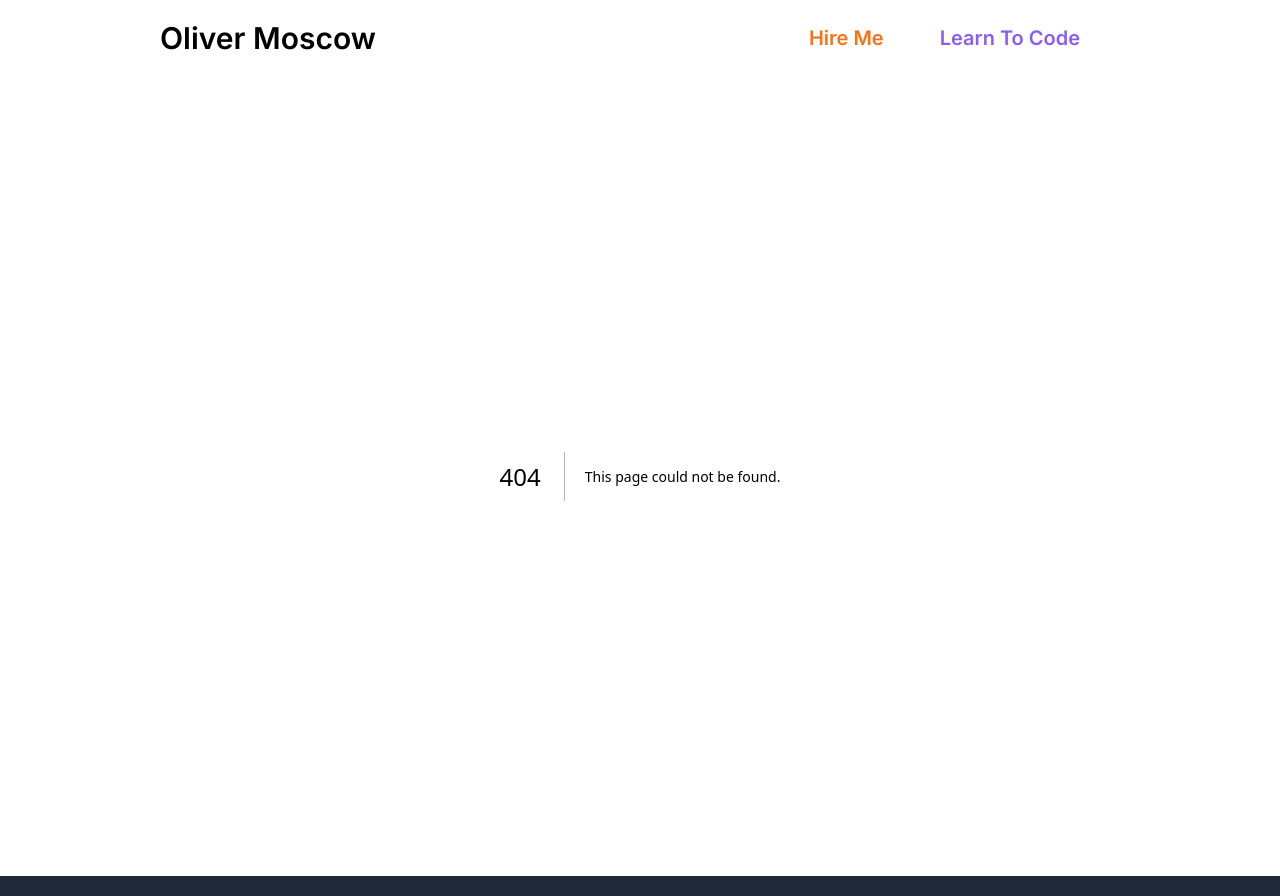
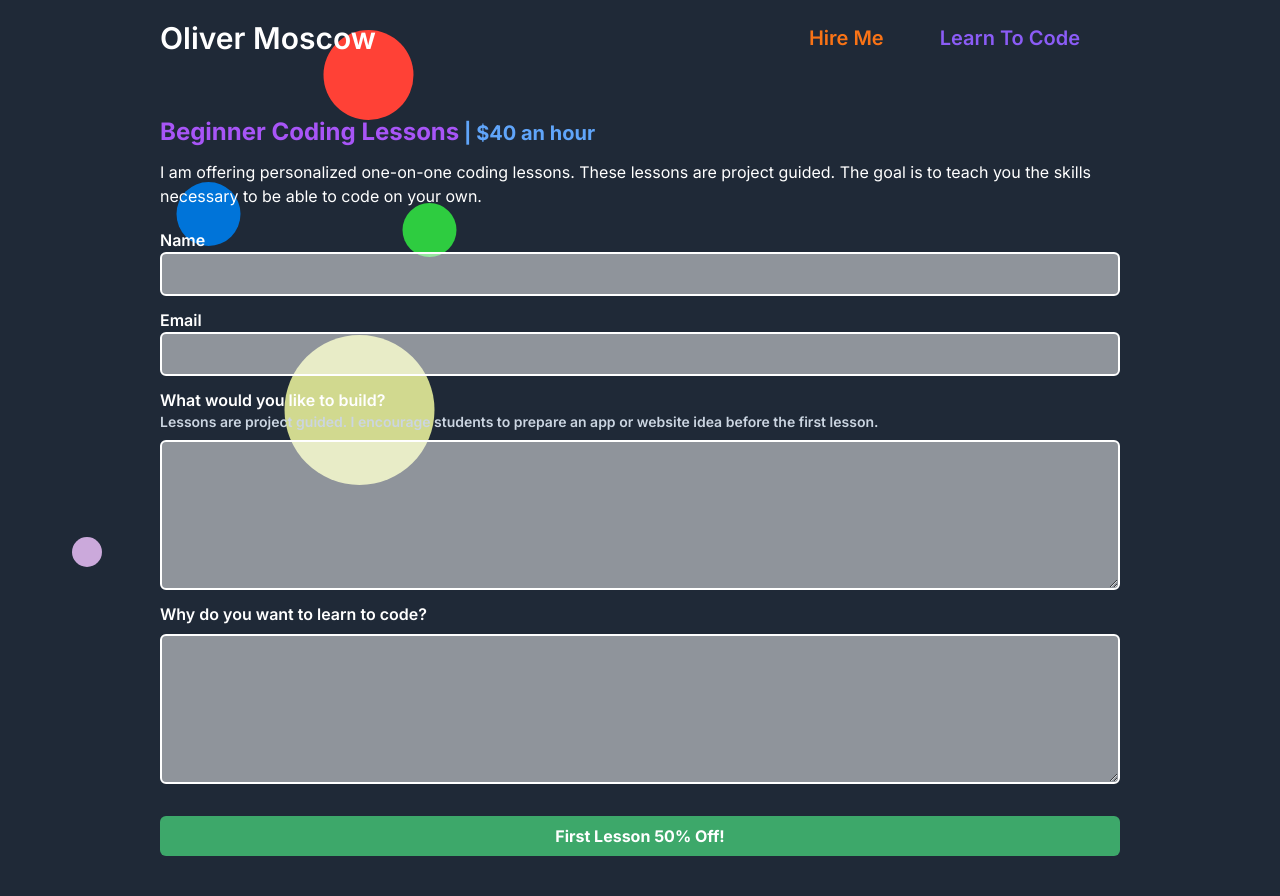
Before and after one commit to OliverMoscow/personal-website, a Next.js app: page /lessons in a window 1280 px wide. Before the commit this address had no page. Built offline with nearby package versions, Linux system fonts and the light colour scheme.

Commit message:
sendgrid

```diff
--- a/components/navbar-mobile.tsx
+++ b/components/navbar-mobile.tsx
@@ -59,7 +59,7 @@ export default function NavbarMobile(props: any) {
             Hire Me
           </a>
         </Link>
-        <Link legacyBehavior href="/hire">
+        <Link legacyBehavior href="/lessons">
           <a className="block px-3 py-2 text-2xl rounded-md text-base font-medium  focus:outline-none focus: focus:bg-gray-700 text-violet-500">
             Learn To Code
           </a>
--- a/components/navbar.tsx
+++ b/components/navbar.tsx
@@ -17,7 +17,7 @@ export default function Navbar(props: any) {
               </Link>
             </li>
             <li className="mr-6">
-              <Link href="/hire">
+              <Link href="/lessons">
                 <button className="text-xl px-4 py-2 font-semibold rounded-md hover:bg-gray-700 focus:outline-none focus:bg-gray-700 text-violet-500">
                   Learn To Code
                 </button>
--- a/package.json
+++ b/package.json
@@ -10,6 +10,7 @@
   },
   "dependencies": {
     "@next/font": "^13.1.1",
+    "@sendgrid/mail": "^7.7.0",
     "@types/node": "18.11.18",
     "@types/react": "18.0.26",
     "@types/react-dom": "18.0.10",
--- a/pages/api/hello.ts
+++ /dev/null
@@ -1,13 +0,0 @@
-// Next.js API route support: https://nextjs.org/docs/api-routes/introduction
-import type { NextApiRequest, NextApiResponse } from 'next'
-
-type Data = {
-  name: string
-}
-
-export default function handler(
-  req: NextApiRequest,
-  res: NextApiResponse<Data>
-) {
-  res.status(200).json({ name: 'John Doe' })
-}
--- /dev/null
+++ b/pages/api/sendgrid.ts
@@ -0,0 +1,34 @@
+import sendgrid from "@sendgrid/mail";
+import { NextApiRequest, NextApiResponse } from "next";
+
+//@ts-ignore
+sendgrid.setApiKey(process.env.SENDGRID_API_KEY);
+
+export default async function sendEmail(req: NextApiRequest, res: NextApiResponse) {
+  try {
+    const { email, subject, message } = req.body;
+    console.log(req.body);
+
+    if (!subject || !message) {
+      return res.status(400).json({ error: "Subject and message are required" });
+    }
+
+    const html = `<p>${message}</p>`;
+
+    await sendgrid.send({
+      to: email,
+      from: "omoscow15@gmail.com",
+      subject: subject,
+      html: html
+    });
+  } catch (error:any) {
+    if (error.response) {
+      console.log(error.response.body.errors);
+    } else {
+      console.log(error);
+    }
+    return res.status(error.statusCode || 500).json({ error: error.message });
+  }
+
+  return res.status(200).json({ message: "Email sent successfully" });
+}
--- a/pages/hire.tsx
+++ b/pages/hire.tsx
@@ -1,18 +1,42 @@
-import Head from "next/head";
-import Image from "next/image";
-import { Inter } from "@next/font/google";
-import styles from "../styles/Home.module.css";
-import Navbar from "../components/navbar";
+export default function Hire() {
+  const sendEmail = async (email: string, subject: string, message: string) => {
+    const res = await fetch('/api/sendgrid', {
+      method: 'POST',
+      headers: {
+        'Content-Type': 'application/json'
+      },
+      body: JSON.stringify({ email, subject, message })
+    });
+    if (res.status === 200) {
+      alert('Your message has been sent! I will get back to you as soon as possible.');
+    } else {
+      alert('Something went wrong. Please try again later.');
+    }
+  }
 
-type HomeProps = {};
+  const handleSubmit = (event: any) => {
+    event.preventDefault();
+    const email = event.target.email.value;
+    const subject = `Oliver got a personal job request from ${event.target.name.value}`;
+    const message = `Job Description: ${event.target.jobDescription.value} <br/> Budget: ${event.target.budget.value} <br/> Respond to ${email}`;
+    sendEmail("omoscow15@gmail.com", subject, message);
+  };
 
-const Hire: React.FC<HomeProps> = () => {
   return (
     <div>
-      <h1 className="text-2xl mt-10 mb-3 font-semibold text-pink-400">You can hire Me!</h1>
-      <p className="font-medium">Reach out at: omoscow15@gmail.com</p>
+      <h1 className="text-2xl mt-10 mb-3 font-semibold text-pink-400">You Can Hire Me!</h1>
+      <p>I build full-stack web and mobile aplications. Reach out for a custom quote!</p>
+      <form className="flex flex-col font-semibold text-blue-700 py-5" onSubmit={handleSubmit}>
+        <label className="text-white">Name</label>
+        <input className="border-2 border-white rounded-md p-2 mb-3 bg-white bg-opacity-50" type="text" name="name" id="name" required/>
+        <label className="text-white">Email</label>
+        <input className="border-2 border-white rounded-md p-2 mb-3 bg-white bg-opacity-50" type="text" name="email" id="email" required/>
+        <label className="text-white">Job Description</label>
+        <textarea className="border-2 border-white rounded-md p-2 mb-3 bg-white bg-opacity-50" name="jobDescription" id="jobDescription" cols={30} rows={10} required></textarea>
+        <label className="text-white">Budget</label>
+        <input className="border-2 border-white rounded-md p-2 mb-3 bg-white bg-opacity-50" type="text" name="budget" id="budget" required/>
+        <button className="bg-orange-400 hover:bg-blue-400 text-white p-2 my-5 rounded-md bg-opacity-70" type="submit">Get A Custom Quote!</button>
+      </form>
     </div>
   )
 };
-
-export default Hire;
--- a/pages/index.tsx
+++ b/pages/index.tsx
@@ -4,6 +4,10 @@ import Card from "../components/card";
 export default function HireMe() {
   return (
     <div className="md:mt-10 mt-5">
+      <div className="mb-5 text-slate-200">
+          <h1 className="text-2xl font-semibold underline">My Portfolio</h1>
+          {/* <p className="text-pink-400">Click to add a ball</p> */}
+        </div>
       <div className="relative pb-20">
         {/* <h1 className="text-2xl font-semibold text-slate-200 mb-5 underline">
             Portfolio
@@ -30,9 +34,9 @@ export default function HireMe() {
           <p className="mr-2 text-amber-500 font-bold">CLICK ME!!</p>
         </div>
       </div>
-      <div className="mt-10">
+      <div className="">
         <div className="mb-5 text-slate-200">
-          <h1 className="text-2xl font-semibold underline">Welcome!</h1>
+          <h1 className="text-2xl font-semibold underline">Howdy!</h1>
           {/* <p className="text-pink-400">Click to add a ball</p> */}
         </div>
         <div className="p-5 mb-5 inverted border border-gray-300 rounded-lg">
@@ -73,12 +77,12 @@ export default function HireMe() {
             <span className="text-sky-600 font-bold">better world</span>.
           </p>
         </div>
-        <Link href="/">
+        <Link href="/hire">
           <button className="m-2 text-lg px-4 py-2 rounded-full outline outline-[2px] outline-blue-800 text-black drop-shadow-lg bg-blue-400 hover:bg-orange-300 hover:outline-orange-800 bg-opacity-70">
             Hire Me!
           </button>
         </Link>
-        <Link href="/about">
+        <Link href="/lessons">
           <button className="m-2 text-lg px-4 py-2 rounded-full outline outline-[2px] outline-green-800 text-black drop-shadow-lg bg-green-400 hover:bg-purple-300 hover:outline-purple-800 bg-opacity-70">
             Learn To Code!
           </button>
--- /dev/null
+++ b/pages/lessons.tsx
@@ -0,0 +1,89 @@
+export default function Lessons() {
+  const sendEmail = async (email: string, subject: string, message: string) => {
+    const res = await fetch("/api/sendgrid", {
+      method: "POST",
+      headers: {
+        "Content-Type": "application/json",
+      },
+      body: JSON.stringify({ email, subject, message }),
+    });
+    if (res.status === 200) {
+      alert(
+        "Your message has been sent! I will get back to you as soon as possible."
+      );
+    } else {
+      alert("Something went wrong. Please try again later.");
+    }
+  };
+
+  const handleSubmit = (event: any) => {
+    event.preventDefault();
+
+    const email = event.target.email && event.target.email.value;
+    const project = event.target.project && event.target.project.value;
+    const experience = event.target.experience && event.target.experience.value;
+    const name = event.target.name && event.target.name.value
+
+    const subject = `Beginner Coding Lessons Request from ${name}`;
+    const message = `Project: ${project} <br/> Experience: ${experience} <br/> Respond to ${email}`;
+    sendEmail("omoscow15@gmail.com", subject, message);
+  };
+
+
+  return (
+    <div>
+      <h1 className="text-2xl mt-10 mb-3 font-bold text-purple-500">
+        Beginner Coding Lessons
+        <span className="my-3 text-xl text-blue-400"> | $40 an hour</span>
+      </h1>
+      <p>
+        I am offering personalized one-on-one coding lessons. These lessons are
+        project guided. The goal is to teach you the skills necessary to be able
+        to code on your own.
+      </p>
+      <form className="flex flex-col font-semibold text-blue-700 py-5" onSubmit={handleSubmit}>
+        <label className="text-white">Name</label>
+        <input
+          className="border-2 border-white rounded-md p-2 mb-3 bg-white bg-opacity-50"
+          type="text"
+          name="name"
+          id="name"
+          required
+        />
+        <label className="text-white">Email</label>
+        <input
+          className="border-2 border-white rounded-md p-2 mb-3 bg-white bg-opacity-50"
+          type="text"
+          name="email"
+          id="email"
+          required
+        />
+        <label className="text-white">What would you like to build?</label>
+        <p className="text-slate-300 text-sm pb-2">
+          Lessons are project guided. I encourage students to prepare an app or
+          website idea before the first lesson.
+        </p>
+        <textarea
+          className="border-2 border-white rounded-md p-2 mb-3 bg-white bg-opacity-50 h-[150px] focus:outline-none focus:ring-0"
+          name="project"
+          id="project"
+          required
+        ></textarea>
+        <label className="text-white">Why do you want to learn to code?</label>
+        <p className="text-slate-300 text-sm pb-2"></p>
+        <textarea
+          className="border-2 border-white rounded-md p-2 mb-3 bg-white bg-opacity-50 h-[150px] focus:outline-none focus:ring-0"
+          name="experience"
+          id="experience"
+          required
+        ></textarea>
+        <button
+          className="bg-green-400 hover:bg-purple-400 font-bold text-white p-2 my-5 rounded-md bg-opacity-70"
+          type="submit"
+        >
+          First Lesson 50% Off!
+        </button>
+      </form>
+    </div>
+  );
+}
```
Also changed, not shown: 1 other file (tests, documents, lock files or other folders).
